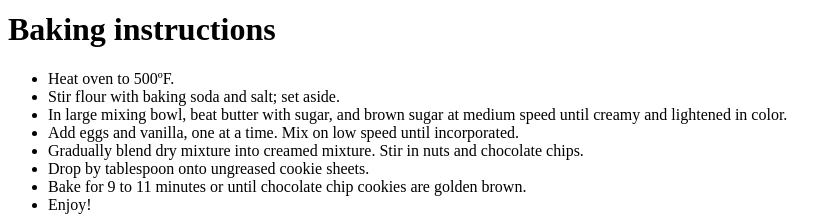
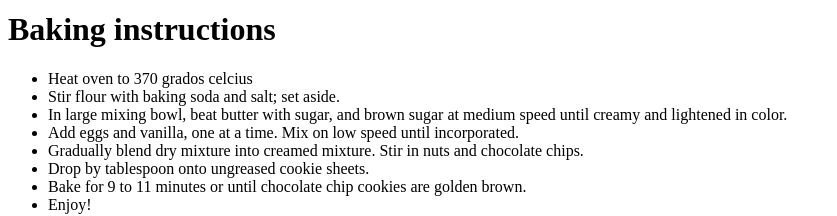
Before and after one commit to Markyildizsin/cursera_test, a plain HTML site: page highly secret recipe.htm in a window 1280 px wide. Shown: the part 270-486 px from the top of the page, without its empty margins (0-837 px from the left). Drawn offline with Linux system fonts and the light colour scheme.

Commit message:
cambio de temperatura

```diff
--- a/highly secret recipe.htm
+++ b/highly secret recipe.htm
@@ -17,7 +17,7 @@
 </ul>
 <h1>Baking instructions</h1>
 <ul>
-<li>Heat oven to 500ºF.</li>
+<li>Heat oven to 370 grados celcius</li>
 <li>Stir flour with baking soda and salt; set aside.</li>
 <li>In large mixing bowl, beat butter with sugar, and brown sugar at medium speed until creamy and lightened in color.</li>
 <li>Add eggs and vanilla, one at a time. Mix on low speed until incorporated.</li>
```
